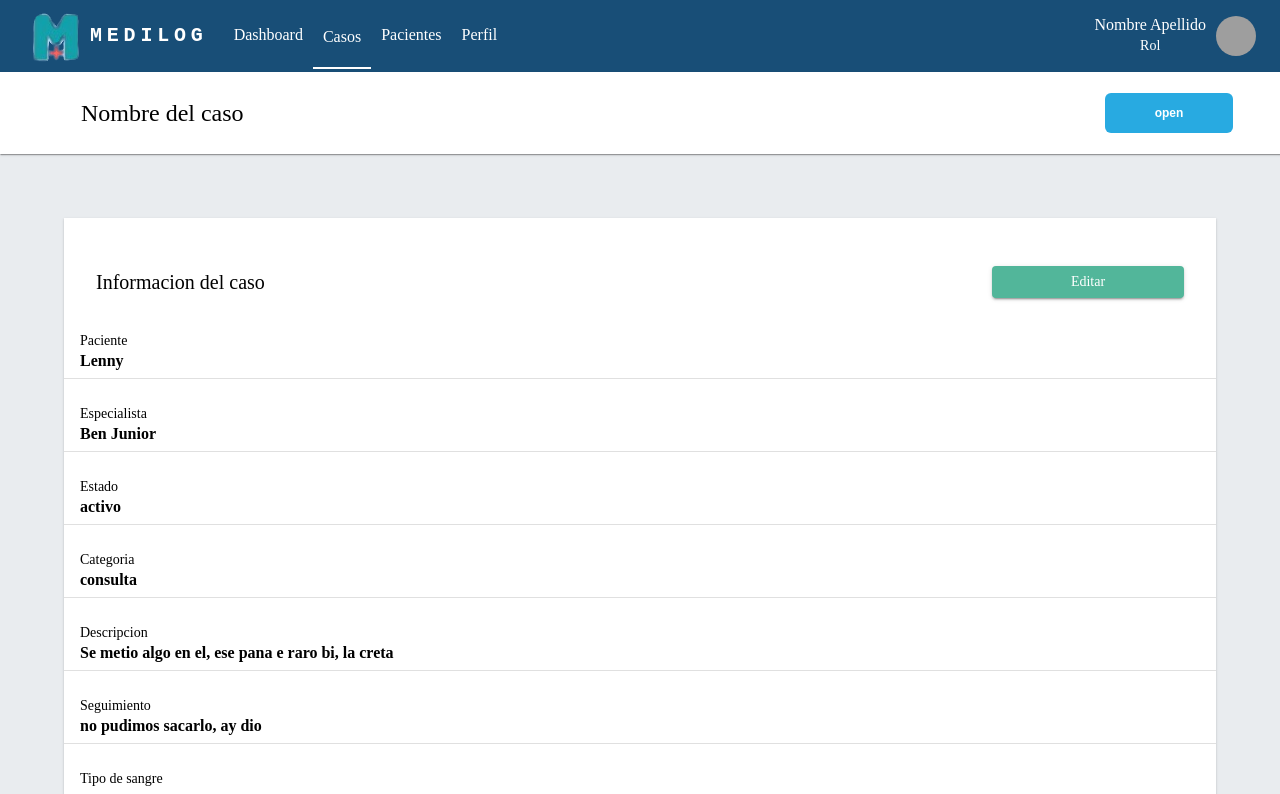
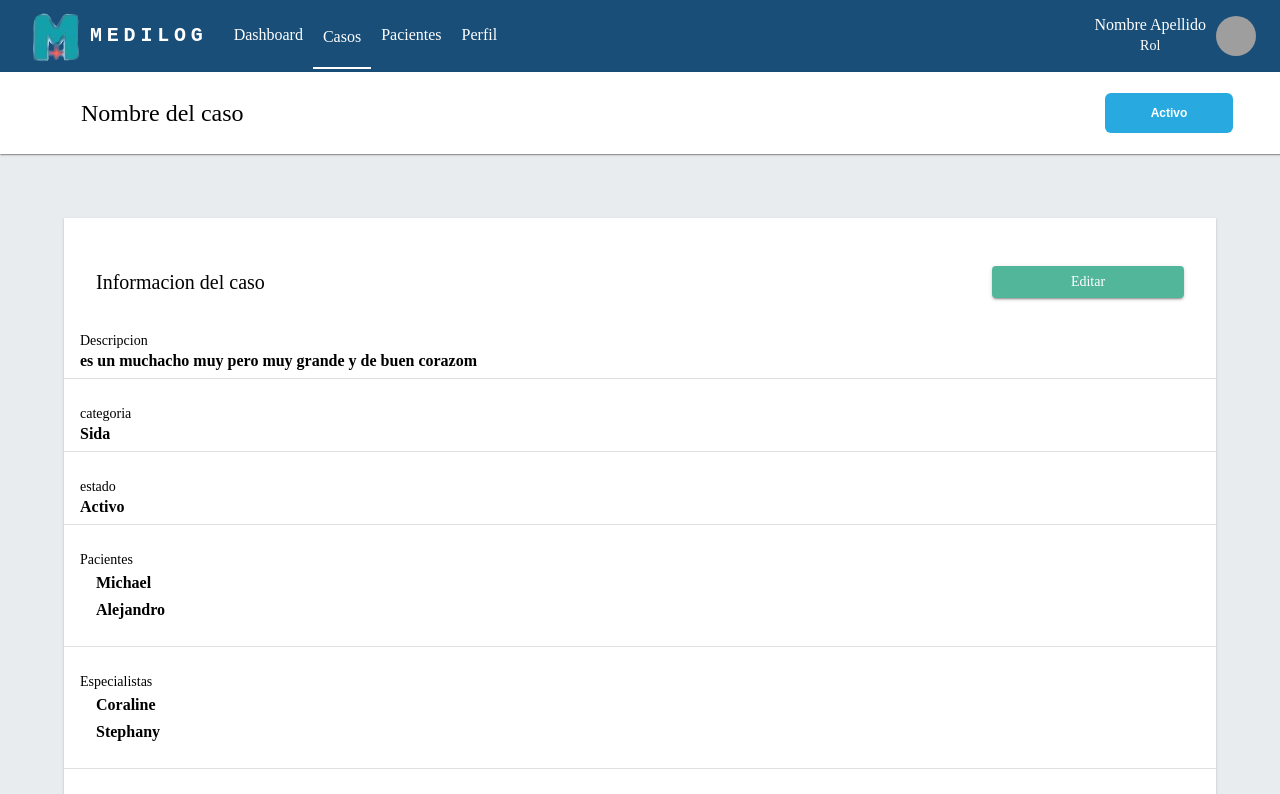
Before and after one commit to LennyMGarcia/MediLog, a React (Vite) app in the folder Cliente/: page /cases/case in a window 1280 px wide. Shown: the top 794 px of the page. Built offline with nearby package versions, Linux system fonts and the light colour scheme; grey boxes are pictures that could not be loaded.

Commit message:
Feat: Edicion de datis del Badge y agregacion de objetos

```diff
--- a/Cliente/src/Pages/specificCase/Components/SpecificCase.tsx
+++ b/Cliente/src/Pages/specificCase/Components/SpecificCase.tsx
@@ -37,6 +37,7 @@ import ConsultationForm from "./forms/ConsultationForm";
 import ChageCaseForm from "./forms/ChangeCaseForm";
 import useDataCaseStore, { getAllCaseData } from "../StateManagement/ZustandSpecificCaseManagement";
 import useDataConsultationStore, { getAllConsultationData } from "../StateManagement/ZustandConsultationManagement";
+import { CasesTwoTone } from "@mui/icons-material";
 
 
 const style = {
@@ -70,10 +71,7 @@ const handleConsultationModalOpen = () => setConsultationModalOpen(true);
 const handleConsultationModalClose = () => setConsultationModalOpen(false);
 
   const initialValues = {
-    tabValue: "one",
-    field1: "",
-    field2: "",
-    field3: "",
+
     tipo: "",
     nombre: '',
     apellido: '',
@@ -90,6 +88,50 @@ const handleConsultationModalClose = () => setConsultationModalOpen(false);
     metodo_pago: "Tarjeta de Debito",
     datos_financieros: '',
   };
+
+  //Si es cirugia es otra tablita, tener en cuenta esta parte cuando vaya con los tipos
+  const tableData = [
+    {
+      id: 1,
+      motivo: "Consulta de rutina",
+      person: "Juan Pérez",
+      time: "2024-03-11T09:00:00",
+
+    },
+    {
+      id: 2,
+      motivo: "Consulta de rutina",
+      person: "Juan Pérez",
+      time: "2024-03-11T09:00:00",
+
+    },
+    {
+      id: 3,
+      motivo: "Consulta de rutina",
+      person: "Juan Pérez",
+      time: "2024-03-11T09:00:00",
+
+    },
+    {
+      id: 4,
+      motivo: "Consulta de rutina",
+      person: "Juan Pérez",
+      time: "2024-03-11T09:00:00",
+
+    },
+
+  ];
+
+  const CaseObj = {
+    descripcion: "es un muchacho muy pero muy grande y de buen corazom",
+    pacientes: ["Michael", "Alejandro"],
+    especialistas: ["Coraline", "Stephany"],
+    consultas: [],
+    cirugias: [],
+    estado: "Activo",
+    categoria: "Sida",
+    seguimiento: "no hay seguimiento",
+  }
 
   return (
     <Box sx={{ backgroundColor: "#E9ECEF", height: "auto", padding:"0 0 10rem 0", width: "100vw" }}>
@@ -110,7 +152,8 @@ const handleConsultationModalClose = () => setConsultationModalOpen(false);
             Nombre del caso
         </Typography>
         <Box sx={{marginRight:"3rem"}}>
-          <Badge bg={"#28AAE1"} tipo={"open"} w={"8rem"} h={"2.5rem"}/>
+          {/*Cambia el color de la etiqueta, esta en consultaation table si se necesita edicion de este */}
+          <Badge  tipo={CaseObj.estado} w={"8rem"} h={"2.5rem"}/>
         </Box>
 
       </Box>
@@ -156,8 +199,9 @@ const handleConsultationModalClose = () => setConsultationModalOpen(false);
                               borderRadius: '4px',
                             },
                           }}>
+                            {/*AQUI EL FORM DE CASE */}
                             <Box>
-                              <ChageCaseForm setOfZustandCallback={setCaseData} getOfZustandCallback={getCaseData}/>
+                              <ChageCaseForm setOfZustandCallback={setCaseData} getOfZustandCallback={getCaseData} caseValues={CaseObj}/>
                             </Box>
 
 
@@ -240,15 +284,12 @@ const handleConsultationModalClose = () => setConsultationModalOpen(false);
             </Modal>
           </Box>
             <ProfileList dataList={[
-                  { name: "Paciente", data:  'Lenny' },
-                  { name: "Especialista", data: 'Ben Junior', },
-                  { name: "Estado", data: "activo", },
-                  { name: "Categoria", data: "consulta", },
-                  { name: "Descripcion", data: "Se metio algo en el, ese pana e raro bi, la creta", },
-                  { name: "Seguimiento", data: "no pudimos sacarlo, ay dio", },
-                  { name: "Tipo de sangre", data: "a", },
-                  { name: "Padecimiento", data: <ListFormater formatData={["a", "a"]} /> },
-
+                  { name: "Descripcion", data:  CaseObj.descripcion },
+                  { name: "categoria", data: CaseObj.categoria, },
+                  { name: "estado", data: CaseObj.estado, },
+                  { name: "Pacientes", data: <ListFormater formatData={CaseObj.pacientes} /> },
+                  { name: "Especialistas", data: <ListFormater formatData={CaseObj.especialistas} /> },
+                  { name: "Seguimiento", data: CaseObj.seguimiento, },
                 ]} />
 
        </Box>
@@ -377,7 +418,7 @@ const handleConsultationModalClose = () => setConsultationModalOpen(false);
             </Modal>
           </Box>
 
-            <ConsultationTable type={"all"}/>
+            <ConsultationTable type={"all"} dataObject={tableData}/>
        </Box>
 
 
--- a/Cliente/src/Pages/specificCase/Components/Tables/consultationTable.tsx
+++ b/Cliente/src/Pages/specificCase/Components/Tables/consultationTable.tsx
@@ -16,7 +16,7 @@ import { useMemo, useState } from "react";
 import { LocalizationProvider } from "@mui/x-date-pickers";
 import { AdapterDayjs } from "@mui/x-date-pickers/AdapterDayjs";
 import { DatePicker } from "@mui/x-date-pickers/DatePicker";
-import dayjs from "dayjs";
+import dayjs, { Dayjs } from "dayjs";
 import { Search } from "@mui/icons-material";
 import CaseTableMenu from "./ConsultationMenu";
 import ConsultationMenu from "./ConsultationMenu";
@@ -58,9 +58,16 @@ interface IArray {
 
 interface IProps {
   type: "all" | "open" | "close" | "process" | "pending";
+  dataObject:{
+    id: number,
+    motivo: string,
+    person: string,
+    time:string | Date | Dayjs,
+  }[]
 }
 
-export const Badge = ({ bg, tipo, w, h }: { bg: string; tipo: string, w?:string, h?:string }) => {
+//AQUI EL BADGE
+export const Badge = ({tipo, w, h }: { tipo: string, w?:string, h?:string }) => {
     return (
       <Chip
         sx={{
@@ -69,7 +76,11 @@ export const Badge = ({ bg, tipo, w, h }: { bg: string; tipo: string, w?:string,
           width: w || "93px",
           color: "#FFFFFF",
           borderRadius: "6px",
-          backgroundColor: bg,
+          backgroundColor: tipo == "Activo"? "#28AAE1"
+                          : tipo == "Inactivo" ? "#8EBF43"
+                          : tipo == "Suspendido" ? "#E30000"
+                          : tipo == "En proceso" ? "#E5D540"
+                          : "none",
           "& .MuiChip-label": {
             display: "block",
             whiteSpace: "pre",
@@ -84,39 +95,9 @@ export const Badge = ({ bg, tipo, w, h }: { bg: string; tipo: string, w?:string,
     );
   };
 
-export default function ConsultationTable({ type }: IProps) {
+export default function ConsultationTable({ type, dataObject }: IProps) {
   // const data = ["1", "2"];
-  const data = [
-    {
-      id: 1,
-      motivo: "Consulta de rutina",
-      person: "Juan Pérez",
-      time: "2024-03-11T09:00:00",
-
-    },
-    {
-      id: 2,
-      motivo: "Consulta de rutina",
-      person: "Juan Pérez",
-      time: "2024-03-11T09:00:00",
-
-    },
-    {
-      id: 3,
-      motivo: "Consulta de rutina",
-      person: "Juan Pérez",
-      time: "2024-03-11T09:00:00",
-
-    },
-    {
-      id: 4,
-      motivo: "Consulta de rutina",
-      person: "Juan Pérez",
-      time: "2024-03-11T09:00:00",
-
-    },
-
-  ];
+  const data =  dataObject
   const isDoctor = true;
 
   const [page, setPage] = useState(0);
--- a/Cliente/src/Pages/specificCase/Components/forms/ChangeCaseForm.tsx
+++ b/Cliente/src/Pages/specificCase/Components/forms/ChangeCaseForm.tsx
@@ -9,18 +9,27 @@ import SPCaseSelect from "../forms-control/SpecificCaseSelect";
 import { Dayjs } from "dayjs";
 
 interface ChangeCaseForm<T> {
-    profileValues?: object;
-    setOfZustandCallback?: (name: string, value: T) => void;
-    getOfZustandCallback?: (name: string | Dayjs) => T;
+    caseValues?: {
+        descripcion: string,
+        pacientes: string[],
+        especialistas: string[],
+        consultas: string[],
+        cirugias: string[],
+        estado: string,
+        categoria: string,
+        seguimiento: string,
+    };
+setOfZustandCallback ?: (name: string, value: T) => void;
+getOfZustandCallback ?: (name: string | Dayjs) => T;
 }
 
-const ChageCaseForm: React.FC<ChangeCaseForm<any>> = ({ profileValues, setOfZustandCallback, getOfZustandCallback }) => {
+const ChageCaseForm: React.FC<ChangeCaseForm<any>> = ({ caseValues, setOfZustandCallback, getOfZustandCallback }) => {
     return (
         <>
             <Typography variant="h6">Edite su caso</Typography>
             <Box>
                 <SPCaseInput
-                    initialValue= {"Hola"}
+                    initialValue={caseValues?.descripcion}
                     zustandCallback={setOfZustandCallback}
                     label="Descripcion"
                     name="descripcion"
@@ -32,6 +41,7 @@ const ChageCaseForm: React.FC<ChangeCaseForm<any>> = ({ profileValues, setOfZust
 
             <Box>
                 <SPCaseSelect
+                    initialValue={caseValues?.estado}
                     setOfZustandCallback={setOfZustandCallback}
                     getOfZustandCallback={getOfZustandCallback}
                     label="Estado"
@@ -48,7 +58,8 @@ const ChageCaseForm: React.FC<ChangeCaseForm<any>> = ({ profileValues, setOfZust
 
             <Box>
                 <SPCaseInput
-                     zustandCallback={setOfZustandCallback}
+                    initialValue={caseValues?.seguimiento}
+                    zustandCallback={setOfZustandCallback}
                     label="Seguimiento"
                     name="seguimiento"
                     placeholder="Escriba su seguimiento"
@@ -58,6 +69,7 @@ const ChageCaseForm: React.FC<ChangeCaseForm<any>> = ({ profileValues, setOfZust
 
             <Box>
                 <SPCaseMultiInput
+                    Values={caseValues?.pacientes}
                     zustandCallback={setOfZustandCallback}
                     label="Pacientes"
                     name="pacientes"
@@ -67,6 +79,7 @@ const ChageCaseForm: React.FC<ChangeCaseForm<any>> = ({ profileValues, setOfZust
 
             <Box>
                 <SPCaseMultiInput
+                    Values={caseValues?.pacientes}
                     zustandCallback={setOfZustandCallback}
                     label="Especialistas"
                     name="especialistas"
--- a/Cliente/src/Pages/specificCase/Components/forms/ConsultationForm.tsx
+++ b/Cliente/src/Pages/specificCase/Components/forms/ConsultationForm.tsx
@@ -8,12 +8,12 @@ import { Typography } from "@mui/material";
 import { Dayjs } from "dayjs";
 
 interface ConsultationForm<T> {
-    profileValues?: Record<string, any>;
+    //profileValues?: {};
     setOfZustandCallback?: (name: string, value: T) => void;
     getOfZustandCallback?: (name: string | Dayjs) => T;
 }
 
-const ConsultationForm: React.FC<ConsultationForm<any>> = ({ profileValues, setOfZustandCallback, getOfZustandCallback }) => {
+const ConsultationForm: React.FC<ConsultationForm<any>> = ({ setOfZustandCallback, getOfZustandCallback }) => {
     return (
         <>
             <Typography variant="h6">Registre su consulta</Typography>
```
